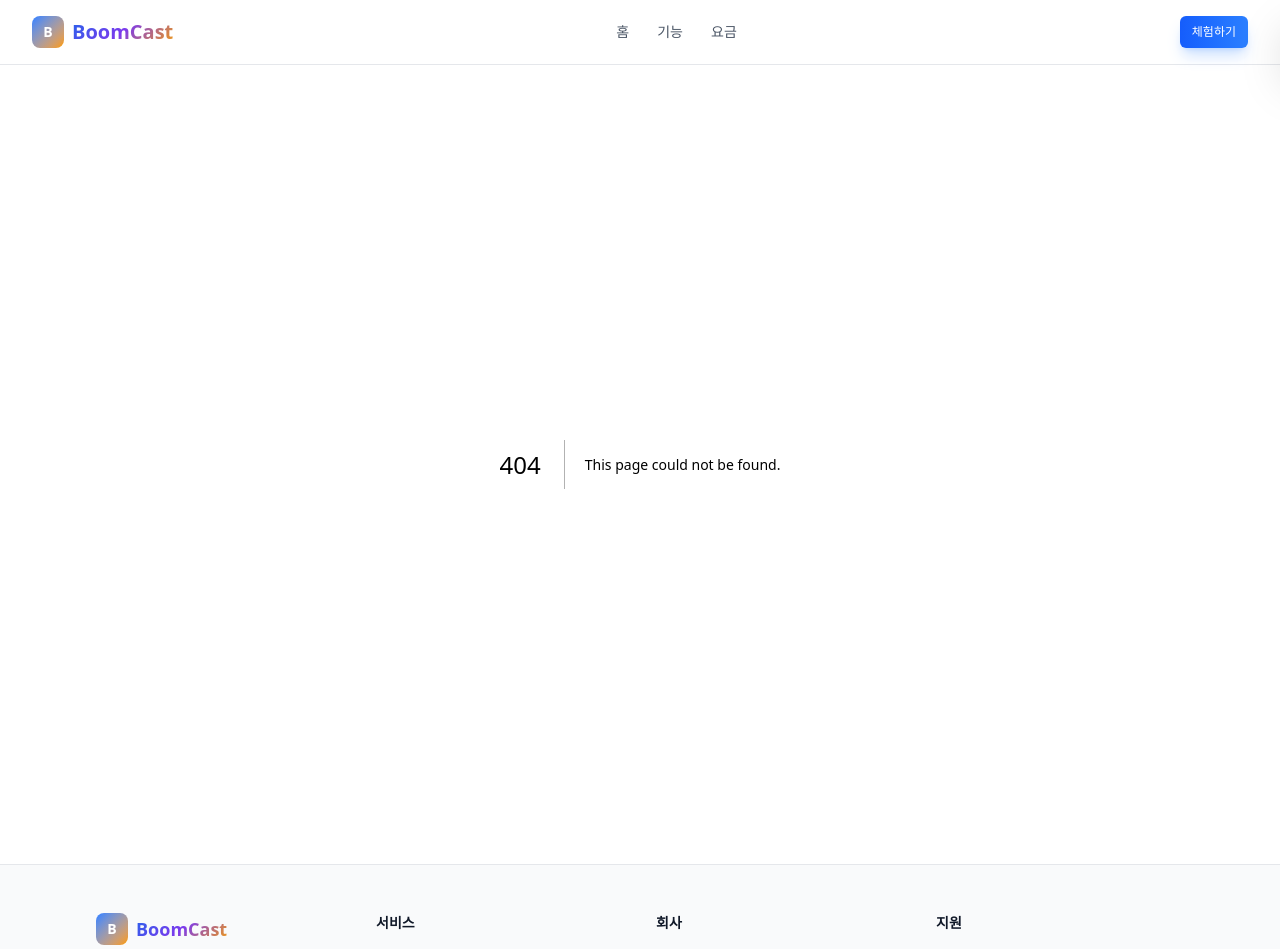
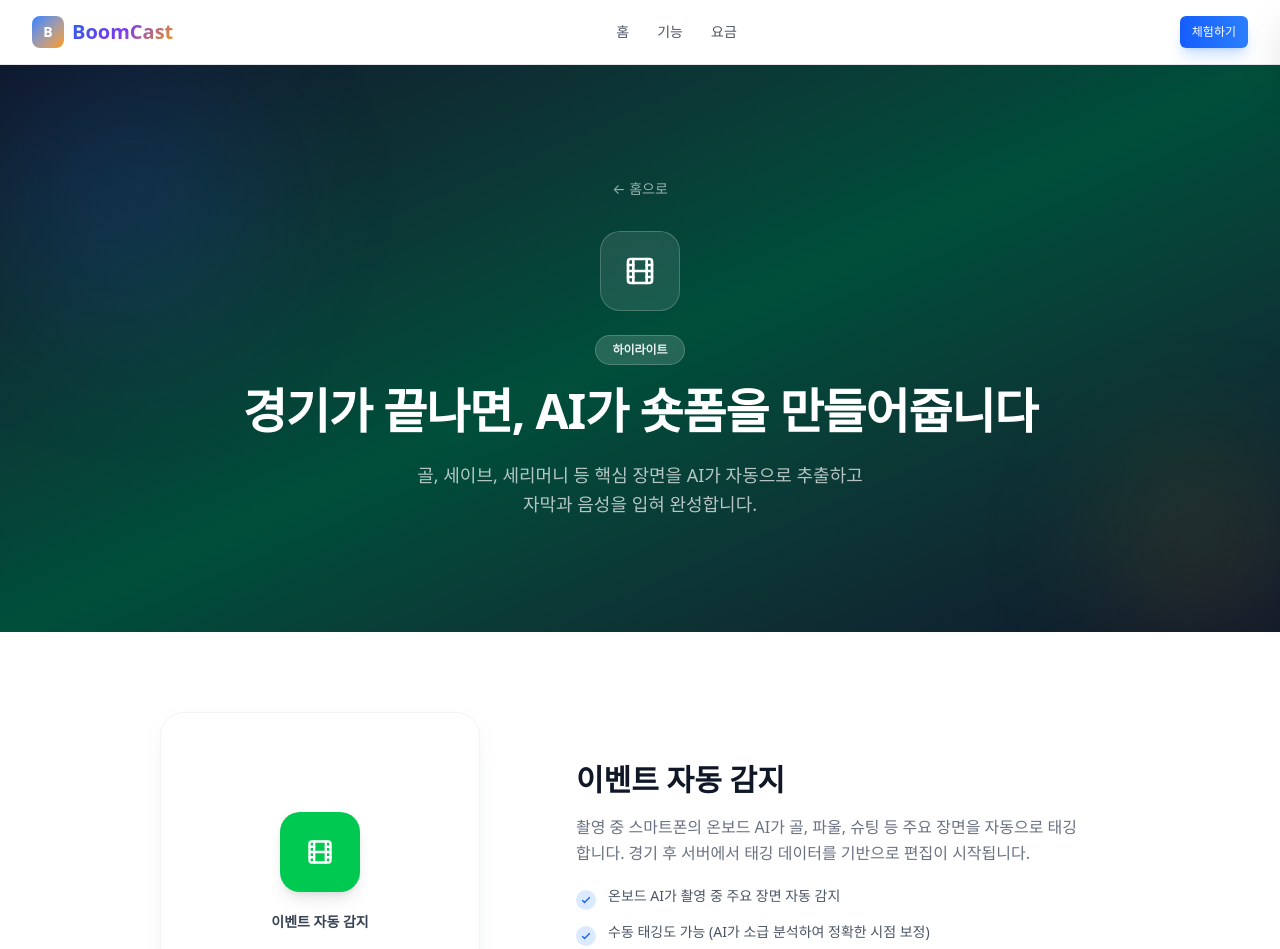
Before and after one commit to kangyh427/boomcast, a Next.js app: page /features/highlights in a window 1280 px wide. Before the commit this address had no page. Shown: the top 949 px of the page. Built offline with nearby package versions, Linux system fonts and the light colour scheme; a web font is replaced by a local one.

Commit message:
Create page.tsx

```diff
--- /dev/null
+++ b/src/app/features/highlights/page.tsx
@@ -0,0 +1,178 @@
+/*
+ * ============================================================
+ * 파일: src/app/features/highlights/page.tsx
+ * 설명: 하이라이트 영상 상세 페이지
+ * 경로: src/app/features/highlights/page.tsx
+ * 최근 작업: 세션 9 - 신규 생성
+ *   - FeatureDetailLayout 공통 레이아웃 사용
+ *   - AI 자동 편집 과정 4단계 설명
+ *   - 결과물 종류 (본편 + 숏폼) 안내
+ *   - SNS 공유 설명
+ *   - useLang() 적용 (한/영)
+ *   - ⚠️ "실시간" 표현 절대 금지
+ * 작성일: 2026-03-07
+ * ============================================================
+ */
+
+"use client";
+
+import FeatureDetailLayout from "@/components/features/FeatureDetailLayout";
+import { useLang } from "@/providers/LanguageProvider";
+import { Film, Scissors, Captions, Share2 } from "lucide-react";
+
+/* ── 한/영 텍스트 데이터 ── */
+const pageData = {
+  ko: {
+    heroBadge: "하이라이트",
+    heroTitle: "경기가 끝나면,\nAI가 숏폼을 만들어줍니다",
+    heroSubtitle:
+      "골, 세이브, 세리머니 등 핵심 장면을 AI가 자동으로 추출하고\n자막과 음성을 입혀 완성합니다.",
+    sections: [
+      {
+        iconComponent: "Film",
+        iconBg: "bg-green-500",
+        title: "이벤트 자동 감지",
+        description:
+          "촬영 중 스마트폰의 온보드 AI가 골, 파울, 슈팅 등 주요 장면을 자동으로 태깅합니다. 경기 후 서버에서 태깅 데이터를 기반으로 편집이 시작됩니다.",
+        points: [
+          "온보드 AI가 촬영 중 주요 장면 자동 감지",
+          "수동 태깅도 가능 (AI가 소급 분석하여 정확한 시점 보정)",
+          "경기 후 서버 업로드 시 자동 처리 시작",
+        ],
+      },
+      {
+        iconComponent: "Scissors",
+        iconBg: "bg-violet-500",
+        title: "AI 자동 클립 편집",
+        description:
+          "태깅된 이벤트를 기반으로 AI가 최적의 구간을 추출합니다. 각 클립의 시작/끝 타이밍을 자동으로 조정하여 자연스러운 영상을 완성합니다.",
+        points: [
+          "이벤트 전후 문맥을 고려한 구간 추출",
+          "시작/끝 타이밍 자동 최적화",
+          "핵심 장면 놓침 방지를 위한 다중 검증",
+        ],
+      },
+      {
+        iconComponent: "Captions",
+        iconBg: "bg-blue-500",
+        title: "자막 + 음성 합성",
+        description:
+          "AI가 생성한 예능 대본이 자막으로 오버레이되고, 3명의 AI 캐스터 음성이 합성됩니다. 예능 본편(20~30분)과 숏폼(1분 × 3~5개)이 동시에 제작됩니다.",
+        points: [
+          "예능 본편: 전체 경기 하이라이트 (20~30분)",
+          "숏폼: 핵심 장면별 1분 클립 (3~5개)",
+          "자막 + 음성 + BGM 자동 합성",
+        ],
+      },
+      {
+        iconComponent: "Share2",
+        iconBg: "bg-pink-500",
+        title: "SNS 즉시 공유",
+        description:
+          "완성된 숏폼은 인스타그램 릴스, 틱톡, 유튜브 쇼츠 규격에 맞춰 자동 변환됩니다. 팀 전용 페이지에서 한 번의 탭으로 공유할 수 있습니다.",
+        points: [
+          "인스타그램 릴스 / 틱톡 / 유튜브 쇼츠 규격 자동 대응",
+          "카카오톡, 링크 복사 공유 지원",
+          "팀 전용 페이지에서 모아보기",
+        ],
+      },
+    ],
+    ctaTitle: "결과물을 직접 확인하세요",
+    ctaSubtitle: "AI가 편집한 예능 스타일 하이라이트를 체험해볼 수 있습니다",
+    ctaButtonText: "체험하기",
+  },
+  en: {
+    heroBadge: "Highlights",
+    heroTitle: "After the Game,\nAI Creates Your Shorts",
+    heroSubtitle:
+      "AI automatically extracts key moments — goals, saves, celebrations —\nand adds captions and voice to create polished content.",
+    sections: [
+      {
+        iconComponent: "Film",
+        iconBg: "bg-green-500",
+        title: "Auto Event Detection",
+        description:
+          "During recording, the smartphone's on-device AI auto-tags key moments like goals, fouls, and shots. After the game, server-side editing begins based on tagged data.",
+        points: [
+          "On-device AI detects key moments during recording",
+          "Manual tagging also available (AI retroactively adjusts timing)",
+          "Auto-processing starts upon server upload",
+        ],
+      },
+      {
+        iconComponent: "Scissors",
+        iconBg: "bg-violet-500",
+        title: "AI Auto Clip Editing",
+        description:
+          "AI extracts optimal segments from tagged events. Start and end timing is auto-adjusted for each clip, producing natural, watchable videos.",
+        points: [
+          "Context-aware segment extraction",
+          "Auto-optimized start/end timing",
+          "Multi-verification to prevent missing key moments",
+        ],
+      },
+      {
+        iconComponent: "Captions",
+        iconBg: "bg-blue-500",
+        title: "Captions + Voice Synthesis",
+        description:
+          "AI-generated entertainment scripts become overlay captions, with 3 AI caster voices synthesized. Full show (20-30 min) and shorts (1 min × 3-5) are produced simultaneously.",
+        points: [
+          "Full show: complete highlight video (20-30 min)",
+          "Shorts: key moment clips (1 min × 3-5)",
+          "Auto-synthesis of captions + voice + BGM",
+        ],
+      },
+      {
+        iconComponent: "Share2",
+        iconBg: "bg-pink-500",
+        title: "Instant SNS Sharing",
+        description:
+          "Finished shorts auto-convert to Instagram Reels, TikTok, and YouTube Shorts formats. Share with one tap from your team page.",
+        points: [
+          "Auto-format for Instagram Reels / TikTok / YouTube Shorts",
+          "KakaoTalk and link sharing supported",
+          "View all from your team page",
+        ],
+      },
+    ],
+    ctaTitle: "See the Results Yourself",
+    ctaSubtitle: "Experience AI-edited entertainment-style highlights",
+    ctaButtonText: "Try Experience",
+  },
+};
+
+/* ── 아이콘 맵 ── */
+const iconMap: Record<string, React.ReactNode> = {
+  Film: <Film className="w-7 h-7" />,
+  Scissors: <Scissors className="w-7 h-7" />,
+  Captions: <Captions className="w-7 h-7" />,
+  Share2: <Share2 className="w-7 h-7" />,
+};
+
+export default function HighlightsPage() {
+  const { lang } = useLang();
+  const d = pageData[lang];
+
+  const sections = d.sections.map((s) => ({
+    icon: iconMap[s.iconComponent],
+    iconBg: s.iconBg,
+    title: s.title,
+    description: s.description,
+    points: s.points,
+  }));
+
+  return (
+    <FeatureDetailLayout
+      heroGradient="bg-gradient-to-br from-slate-900 via-emerald-900 to-slate-900"
+      heroIcon={<Film className="w-8 h-8" />}
+      heroBadge={d.heroBadge}
+      heroTitle={d.heroTitle}
+      heroSubtitle={d.heroSubtitle}
+      sections={sections}
+      ctaTitle={d.ctaTitle}
+      ctaSubtitle={d.ctaSubtitle}
+      ctaButtonText={d.ctaButtonText}
+    />
+  );
+}
```
